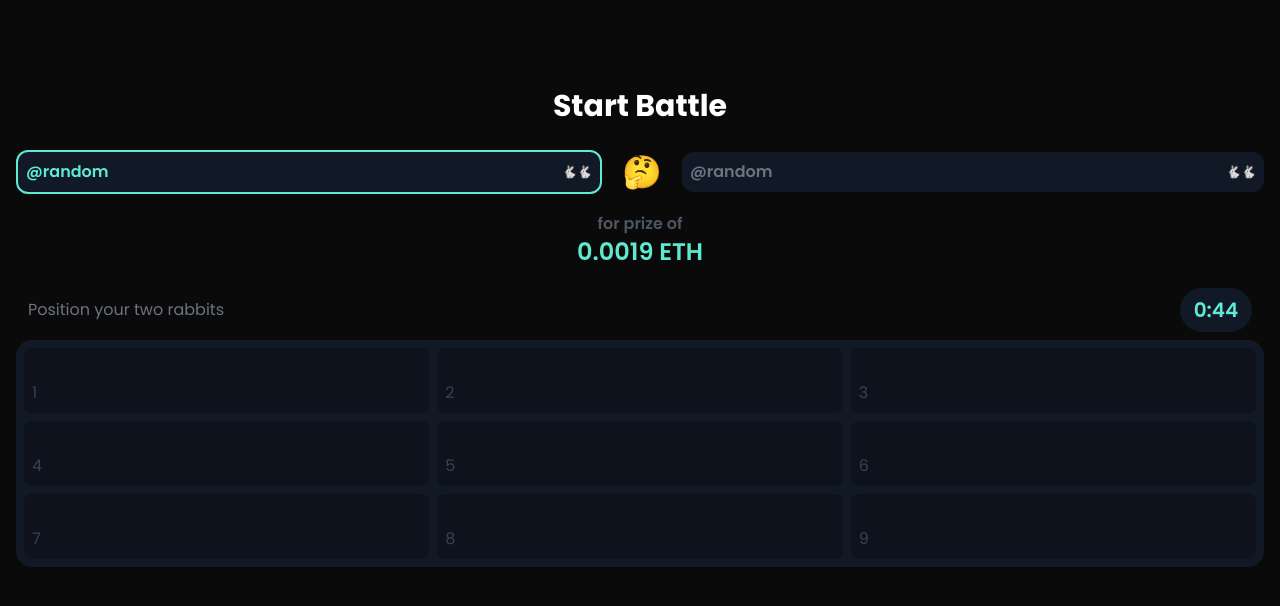
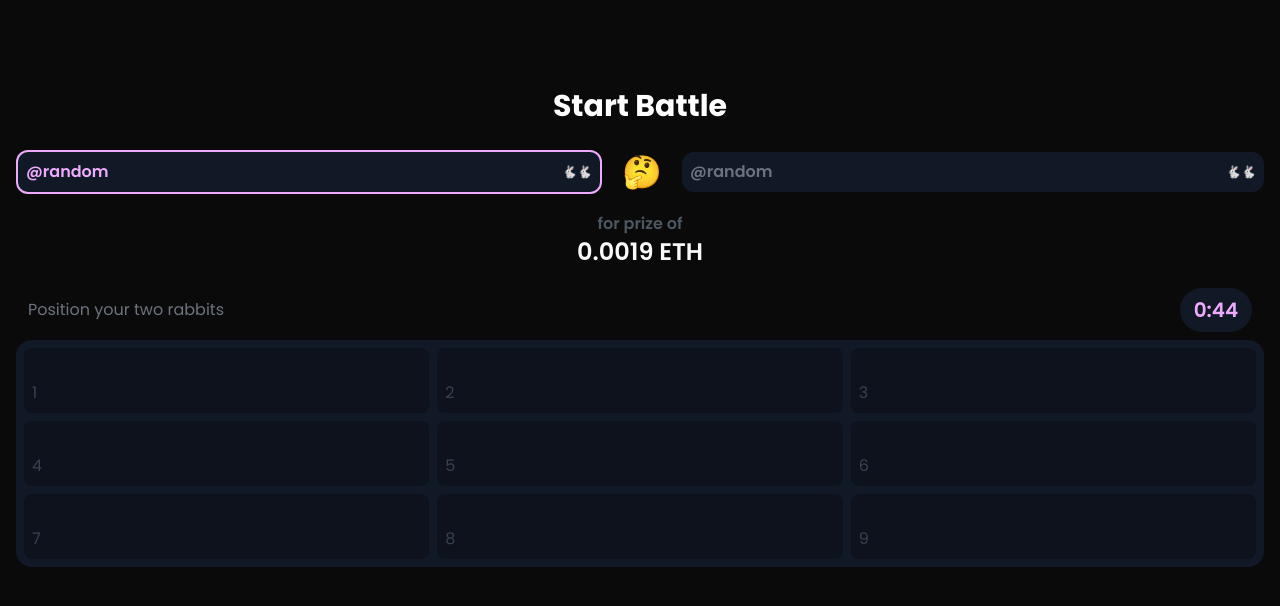
Before and after one commit to Space-zee/bunny-battle, a React (Vite) app in the folder client/: page /game/1 in a window 1280 px wide. Shown: the top 606 px of the page. Built offline with nearby package versions, Linux system fonts and the light colour scheme; what wagmi would draw is missing.

Commit message:
change teal color to fuchisia

```diff
--- a/client/src/components/board/board-cell.tsx
+++ b/client/src/components/board/board-cell.tsx
@@ -61,10 +61,10 @@ const BoardCell = ({ index, onClick }: BoardCellProps) => {
         "w-full h-full relative rounded-lg flex justify-center items-center text-2xl",
         {
           "bg-gn-950": cellState === "default" || cellState === "miss",
-          "bg-gn-900 border-teal-400 border-2": cellState === "setRabbit",
+          "bg-gn-900 border-fuchisia-400 border-2": cellState === "setRabbit",
           "bg-gn-950 border-error-800 border-2": cellState === "killedRabbit",
           "bg-gn-800 border-gn-700 border-2": cellState === "enemyDefault",
-          "bg-gn-800 border-teal-400 border-2": cellState === "move",
+          "bg-gn-800 border-fuchisia-400 border-2": cellState === "move",
         }
       )}
       onClick={onClick}
--- a/client/src/components/create-room/participant.tsx
+++ b/client/src/components/create-room/participant.tsx
@@ -7,13 +7,13 @@ const RoomParticipant = ({ isActive, name }: RoomParticipantProps) => {
       className={cn(
         "bg-gn-900 rounded-xl p-2 flex-1 truncate flex justify-between items-center",
         {
-          "border-2 border-teal-300": isActive,
+          "border-2 border-fuchisia-300": isActive,
         }
       )}
     >
       <span
-        className={cn("text-teal-300 text-base font-semibold truncate", {
-          "text-teal-300": isActive,
+        className={cn("text-fuchisia-300 text-base font-semibold truncate", {
+          "text-fuchisia-300": isActive,
           "text-gn-500": !isActive,
         })}
       >
--- a/client/src/components/game/turn-info.tsx
+++ b/client/src/components/game/turn-info.tsx
@@ -32,7 +32,7 @@ const TurnInfo = () => {
   return (
     <div className="w-full flex justify-between items-center px-3">
       <span className="text-gn-500 text-base">{infoText}</span>
-      <div className="w-[72px] flex justify-center items-center text-teal-300 font-semibold text-xl bg-gn-900 rounded-[45px] py-2">
+      <div className="w-[72px] flex justify-center items-center text-fuchisia-300 font-semibold text-xl bg-gn-900 rounded-[45px] py-2">
         0:44
       </div>
     </div>
--- a/client/src/components/general/wallet-balance.tsx
+++ b/client/src/components/general/wallet-balance.tsx
@@ -93,7 +93,7 @@ const WalletBalance = () => {
           className={cn(
             "w-full flex items-center justify-between rounded-[24px] border-spacing-1 px-3 py-2 bg-gn-950",
             {
-              "border-4 border-teal-400": isWalletEmpty,
+              "border-4 border-fuchisia-400": isWalletEmpty,
               "border-2 border-gn-800": !isWalletEmpty,
             }
           )}
--- a/client/src/components/pages/create-lobby.tsx
+++ b/client/src/components/pages/create-lobby.tsx
@@ -157,7 +157,7 @@ const CreateLobby = () => {
       <Container className="flex flex-col gap-7">
         <PageTitle>
           <span>Create</span>
-          <span className="text-teal-400">DumBattle</span>
+          <span className="text-fuchisia-400">DumBattle</span>
         </PageTitle>
 
         <Form {...form}>
--- a/client/src/components/pages/lobby.tsx
+++ b/client/src/components/pages/lobby.tsx
@@ -31,7 +31,7 @@ const Tabs = () => {
           className={cn(
             "text-base font-bold flex items-center justify-center py-[7px] rounded-[32px] flex-1",
             {
-              "bg-teal-300 text-black": isTabActive(tab),
+              "bg-fuchisia-300 text-black": isTabActive(tab),
               "text-gn-400": !isTabActive(tab),
             }
           )}
@@ -47,7 +47,7 @@ const Tabs = () => {
 const Lobby = () => {
   const { pathname } = useLocation();
   const navigate = useNavigate();
-  console.log('pathname', pathname)
+  console.log("pathname", pathname);
 
   useEffect(() => {
     if (pathname === "/lobby") {
--- a/client/tailwind.config.js
+++ b/client/tailwind.config.js
@@ -28,9 +28,10 @@ module.exports = {
           900: '#111927',
           950: '#0D121C'
         },
-        tail: {
-          300: '#5FE9D0',
-          400: '#2ED3B7'
+        fuchisia: {
+          300: '#EEAAFD',
+          400: '#E478FA',
+          500: '#D444F1'
         },
         error: {
           800: '#912018'
```
